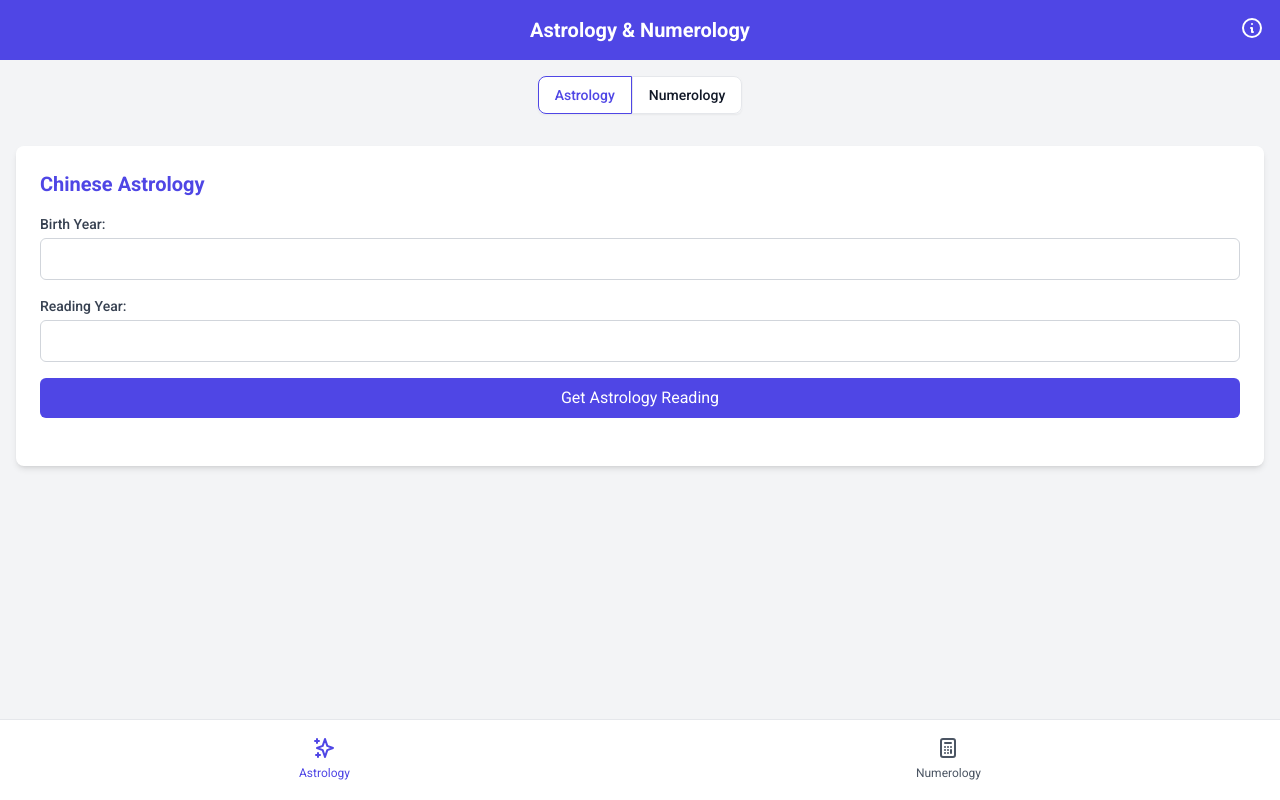
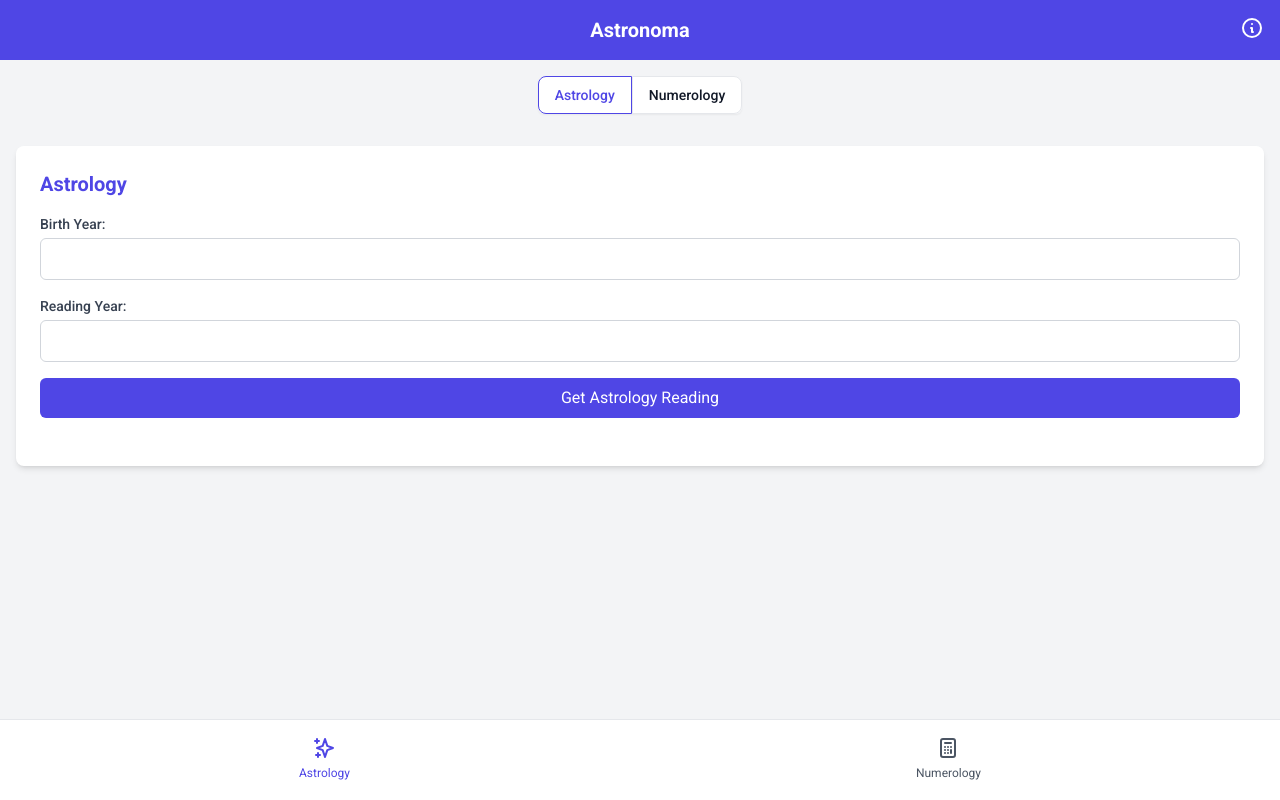
Before and after one commit to Akxion/astronoma, a website built with Vite: page index.html in a window 1280 px wide. Built offline with nearby package versions, Linux system fonts and the light colour scheme.

Commit message:
Code Refactor

```diff
--- a/index.html
+++ b/index.html
@@ -4,6 +4,7 @@
     <meta charset="UTF-8">
     <meta name="viewport" content="width=device-width, initial-scale=1.0, maximum-scale=1.0, user-scalable=no">
     <title>Astrology & Numerology App</title>
+    <script type = "module" src="./main.js"></script>
     <style>
         @import url('https://fonts.googleapis.com/css2?family=Roboto:wght@300;400;500;700&display=swap');
         body {
@@ -43,7 +44,7 @@
 </head>
 <body class="bg-gray-100 flex flex-col h-screen">
     <header class="bg-indigo-600 text-white p-4 text-center relative">
-        <h1 class="text-xl font-bold">Astrology & Numerology</h1>
+        <h1 class="text-xl font-bold">Astronoma</h1>
         <button onclick="toggleInfoScreen()" class="absolute right-4 top-4 text-white">
             <svg xmlns="http://www.w3.org/2000/svg" class="h-6 w-6" fill="none" viewBox="0 0 24 24" stroke="currentColor">
                 <path stroke-linecap="round" stroke-linejoin="round" stroke-width="2" d="M13 16h-1v-4h-1m1-4h.01M21 12a9 9 0 11-18 0 9 9 0 0118 0z" />
@@ -65,7 +66,7 @@
     <div class="content-container flex-grow">
         <div id="mainContent" class="p-4 mt-4">
             <div id="astrologyContent" class="bg-white p-6 rounded-lg shadow-md">
-                <h2 class="text-xl font-semibold mb-4 text-indigo-600">Chinese Astrology</h2>
+                <h2 class="text-xl font-semibold mb-4 text-indigo-600">Astrology</h2>
                 <div class="mb-4">
                     <label for="birthYear" class="block text-sm font-medium text-gray-700 mb-1">Birth Year:</label>
                     <input type="number" id="birthYear" class="w-full px-3 py-2 border border-gray-300 rounded-md focus:outline-none focus:ring-2 focus:ring-indigo-500">
@@ -138,7 +139,8 @@
     </div>
 
     <script>
-         // Import AdMob and Capacitor Plugins
+
+             // Import AdMob and Capacitor Plugins
     import { AdMob } from '@capacitor-community/admob';
     import { Capacitor } from '@capacitor/core';
 
@@ -191,8 +193,6 @@
     } else {
       console.log('AdMob is only enabled for Android platform');
     }
-
-
 
         const zodiacSigns = [
             "Rat", "Ox", "Tiger", "Rabbit", "Dragon", "Snake",
@@ -297,6 +297,7 @@
             const birthYear = parseInt(document.getElementById('birthYear').value);
             const readingYear = parseInt(document.getElementById('readingYear').value) || new Date().getFullYear();
             const resultDiv = document.getElementById('astrologyResult');
+            showAd();
 
             if (birthYear) {
                 const zodiacSign = getZodiacSign(birthYear);
@@ -341,8 +342,6 @@
             } else {
                 resultDiv.innerHTML = '<p class="text-red-500">Please enter your birth year.</p>';
             }
-
-            showAd();
         }
 
         function getRandomPrediction(category) {
@@ -418,6 +417,8 @@
             const numerologyYear = parseInt(document.getElementById('numerologyYear').value) || new Date().getFullYear();
             const resultDiv = document.getElementById('numerologyResult');
 
+            showAd();
+
             if (fullName && birthDate) {
                 const lifePathNumber = calculateLifePathNumber(birthDate);
                 const destinyNumber = calculateDestinyNumber(fullName);
@@ -464,8 +465,6 @@
             } else {
                 resultDiv.innerHTML = '<p class="text-red-500">Please enter both your full name and birth date.</p>';
             }
-
-            showAd();
         }
 
         // Set default values for reading year inputs
@@ -475,6 +474,5 @@
             document.getElementById('numerologyYear').value = currentYear;
         });
     </script>
-    <script type="module" src="./main.js"></script>
 </body>
 </html>
--- a/package.json
+++ b/package.json
@@ -15,6 +15,7 @@
     "vite": "^5.4.1"
   },
   "dependencies": {
+    "@capacitor-community/admob": "^6.0.0",
     "@capacitor/android": "^6.1.2",
     "@capacitor/cli": "^6.1.2",
     "@capacitor/core": "^6.1.2"
```
Also changed, not shown: dist/index.html, 1 other file.
